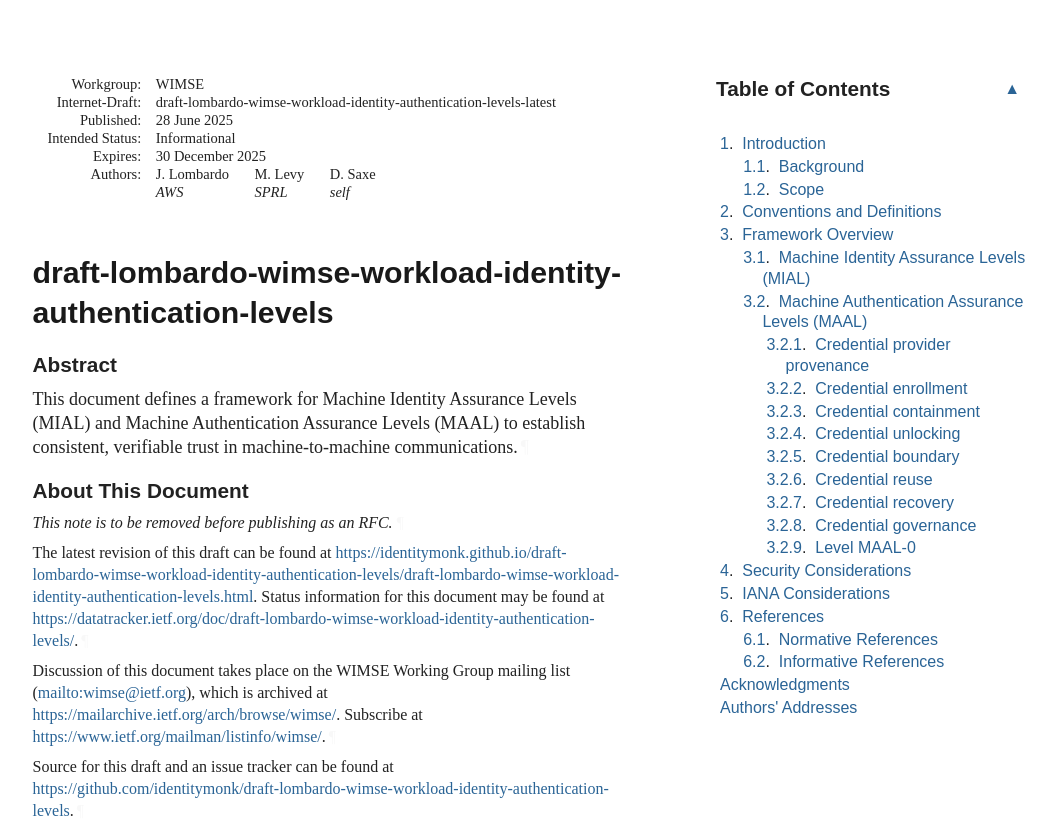
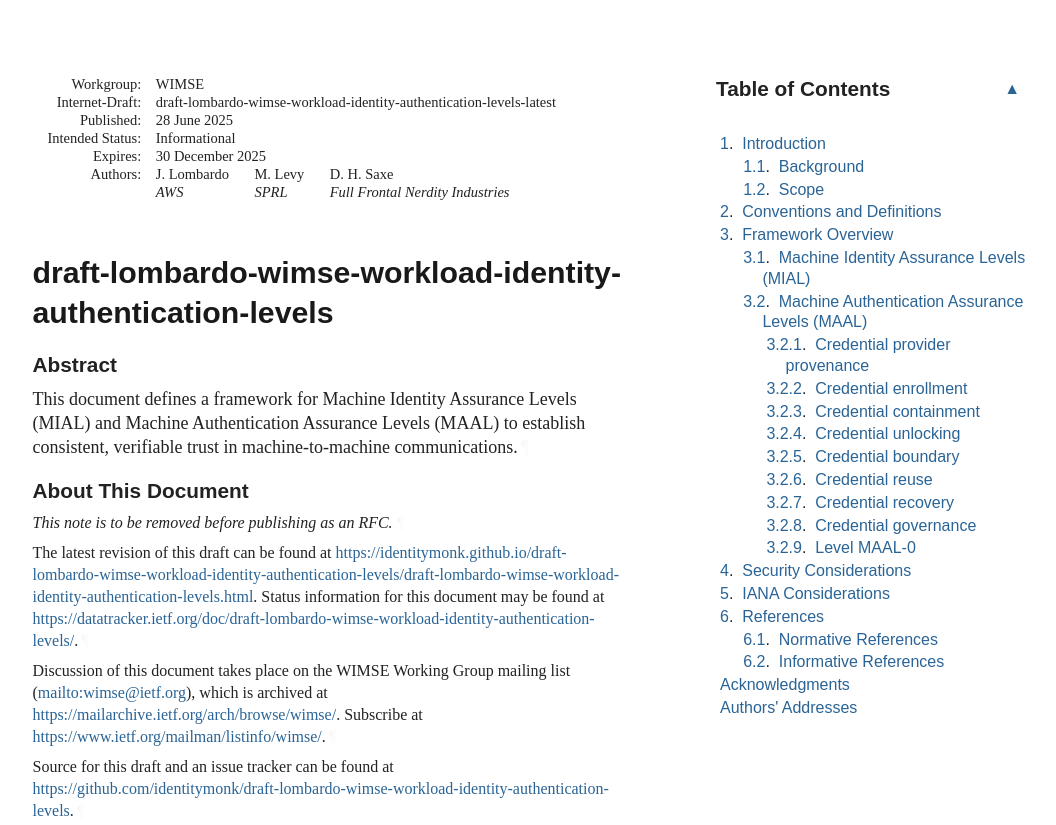
Before and after one commit to identitymonk/draft-lombardo-wimse-workload-identity-authentication-levels, a plain HTML site: page draft-lombardo-wimse-workload-identity-authentication-levels.html in a window 1280 px wide. Shown: the top 825 px of the page, without its empty margins (92-1148 px from the left). Drawn offline with Linux system fonts and the light colour scheme; a web font is replaced by a local one.

Commit message:
Script updating gh-pages from 20e801c. [ci skip]

```diff
--- a/draft-lombardo-wimse-workload-identity-authentication-levels.html
+++ b/draft-lombardo-wimse-workload-identity-authentication-levels.html
@@ -7,7 +7,7 @@
 <title>draft-lombardo-wimse-workload-identity-authentication-levels</title>
 <meta content="Jean-François Lombardo" name="author">
 <meta content="Marcel Levy" name="author">
-<meta content="Dean Saxe" name="author">
+<meta content="Dean H. Saxe" name="author">
 <meta content="
        This document defines a framework for Machine Identity Assurance Levels (MIAL) and Machine Authentication Assurance Levels (MAAL) to establish consistent, verifiable trust in machine-to-machine communications.
     " name="description">
@@ -1082,8 +1082,8 @@ svg :is([fill="white"], [fill^="#fff"]) {
 <div class="org">SPRL</div>
 </div>
 <div class="author">
-      <div class="author-name">D. Saxe</div>
-<div class="org">self</div>
+      <div class="author-name">D. H. Saxe</div>
+<div class="org">Full Frontal Nerdity Industries</div>
 </div>
 </dd>
 </dl>
@@ -1483,8 +1483,8 @@ appear in all capitals, as shown here.<a href="#section-2-1" class="pilcrow">¶<
 </div>
 </address>
 <address class="vcard">
-        <div dir="auto" class="left"><span class="fn nameRole">Dean Saxe</span></div>
-<div dir="auto" class="left"><span class="org">self</span></div>
+        <div dir="auto" class="left"><span class="fn nameRole">Dean H. Saxe</span></div>
+<div dir="auto" class="left"><span class="org">Full Frontal Nerdity Industries</span></div>
 <div class="email">
 <span>Email:</span>
 <a href="mailto:dean@thesax.es" class="email">dean@thesax.es</a>
```
Also changed, not shown: index.html (+1 -1 lines), draft-lombardo-wimse-workload-identity-authentication-levels.txt.
